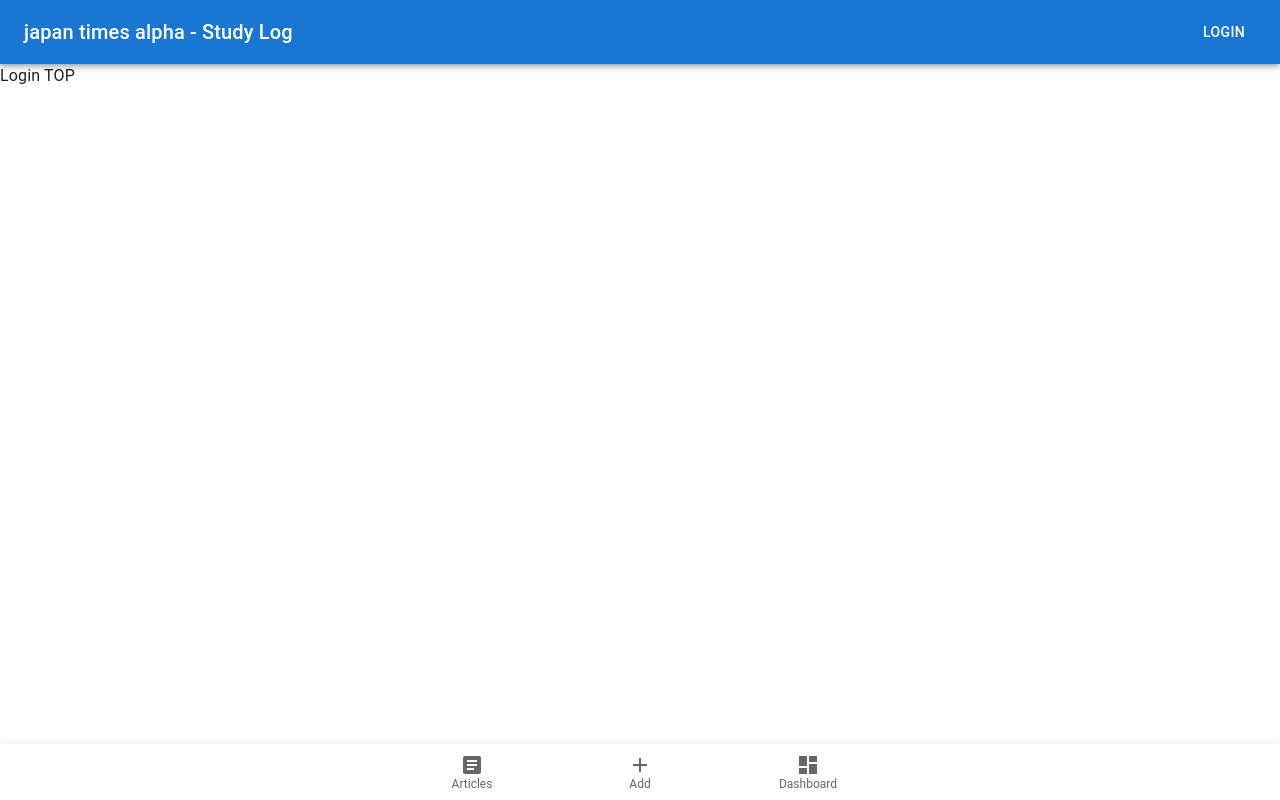
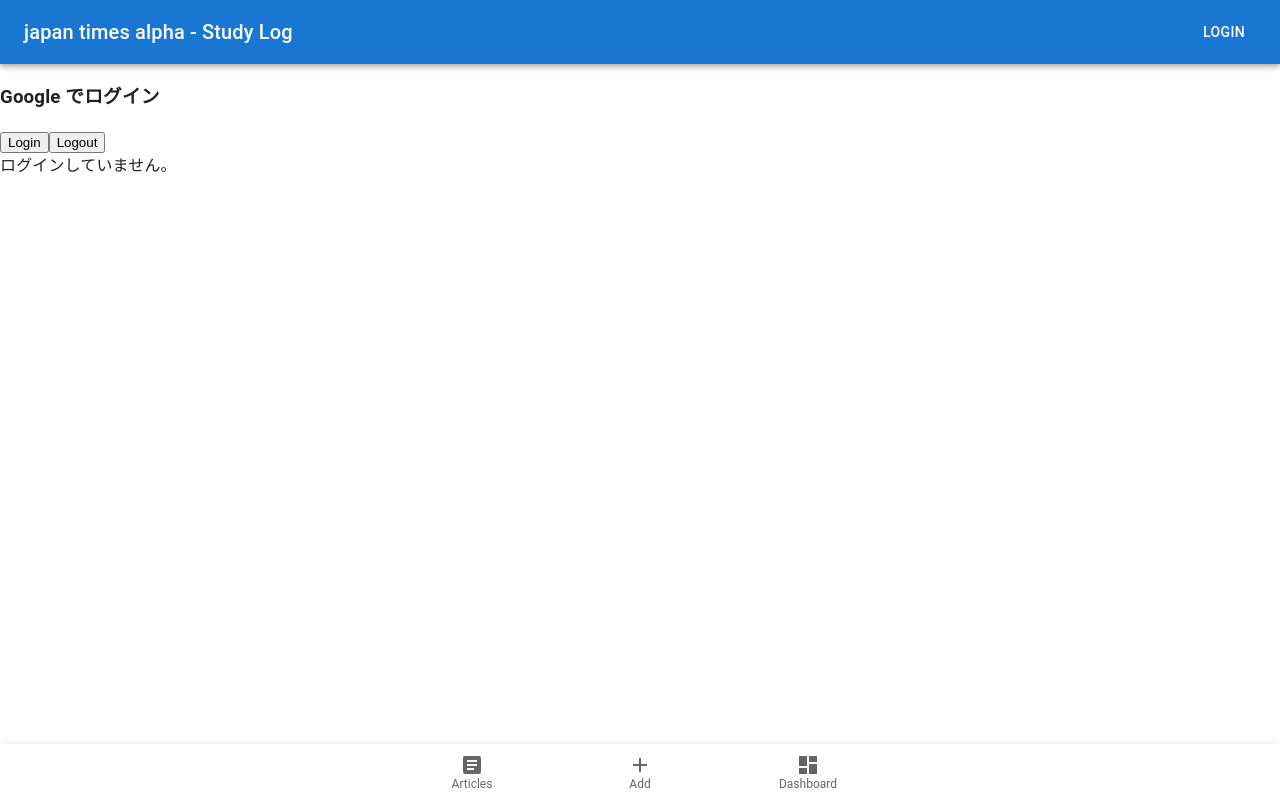
Before and after one commit to ymita/japantimes-alpha-study-log, a Next.js app: page /login in a window 1280 px wide. Built offline with nearby package versions, Linux system fonts and the light colour scheme; no server answers.

Commit message:
Add firebase login feature

```diff
--- a/package.json
+++ b/package.json
@@ -18,6 +18,7 @@
     "@types/react-dom": "18.0.9",
     "eslint": "8.28.0",
     "eslint-config-next": "13.0.5",
+    "firebase": "^9.14.0",
     "next": "13.0.5",
     "react": "18.2.0",
     "react-dom": "18.2.0",
--- a/pages/login/index.tsx
+++ b/pages/login/index.tsx
@@ -1,5 +1,68 @@
+import { useEffect, useState } from "react";
+import { auth } from "../../utils/firebase/init";
+import {
+  getRedirectResult,
+  GoogleAuthProvider,
+  onAuthStateChanged,
+  signInWithRedirect,
+  signOut,
+  User,
+} from "firebase/auth";
+
 export default function Index() {
-    return(
-        <div>Login TOP</div>
-    );
+  const [user, setUser] = useState<User | null>(null);
+  const provider = new GoogleAuthProvider();
+  const login = () => {
+    signInWithRedirect(auth, provider);
+  };
+  useEffect(() => {
+    getRedirectResult(auth)
+      .then((result) => {
+        console.log(result);
+        if (result !== null) {
+          const credential = GoogleAuthProvider.credentialFromResult(result);
+          const token = credential?.accessToken;
+          console.log("token", token);
+
+          const user = result.user;
+          console.log("user", user);
+          setUser(user);
+        }
+      })
+      .catch((error) => {
+        setUser(null);
+        console.error("error", error);
+      });
+  }, []);
+  const checkLogint = () => {
+    onAuthStateChanged(auth, (user) => {
+      if (user) {
+        console.log("user", user);
+      } else {
+        setUser(null);
+        console.log("signed out");
+      }
+    });
+  };
+  checkLogint();
+  const logout = async () => {
+    signOut(auth)
+      .then(() => {
+        console.log("ログアウトしました");
+      })
+      .catch((error) => {
+        console.log(`ログアウト時にエラーが発生しました (${error})`);
+      });
+  };
+
+  return (
+    <div>
+      <h3>Google でログイン</h3>
+      <div>
+        <button onClick={() => login()}>Login</button>
+        <button onClick={() => logout()}>Logout</button>
+      </div>
+      <div>{user !== null ? user?.displayName : "ログインしていません。"}</div>
+    </div>
+  );
 }
```
Also changed, not shown: utils/firebase/init-demo.ts (added, +22 -0 lines), 2 other files (tests, documents, lock files or other folders).
